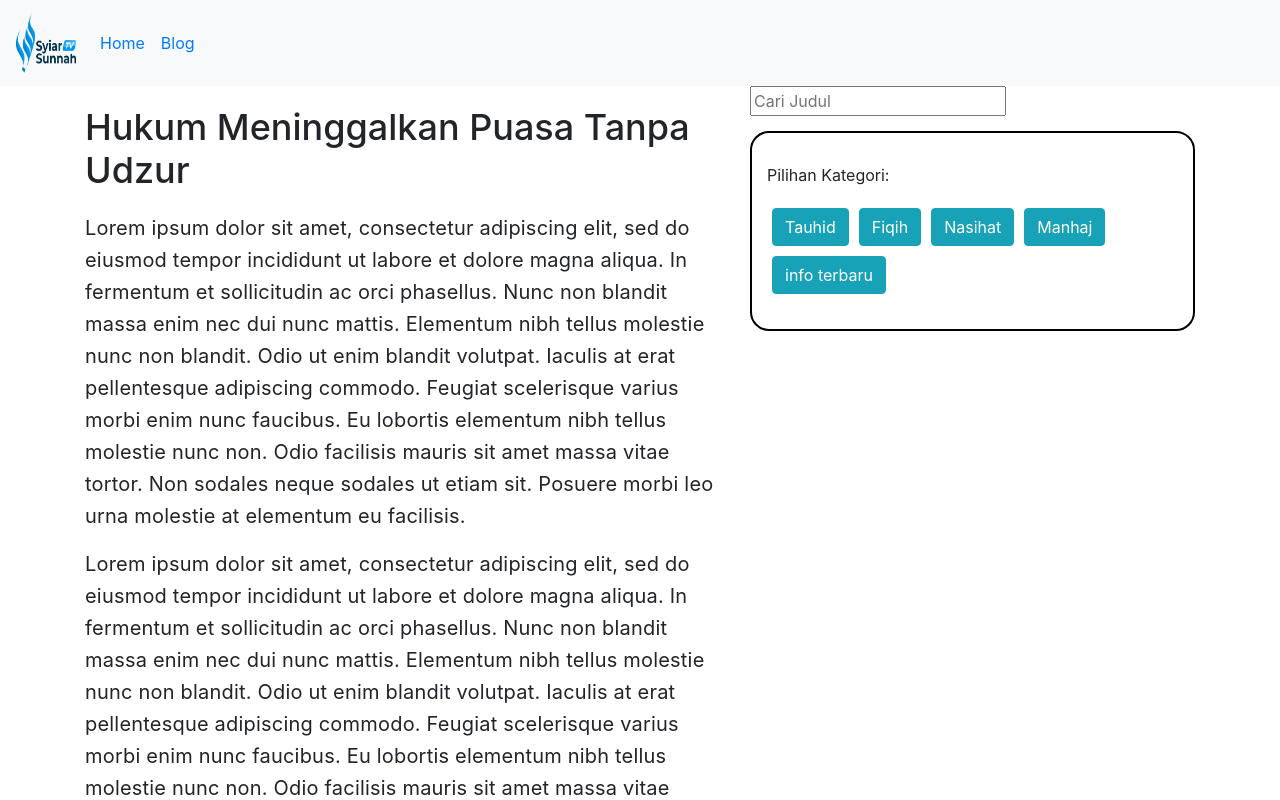
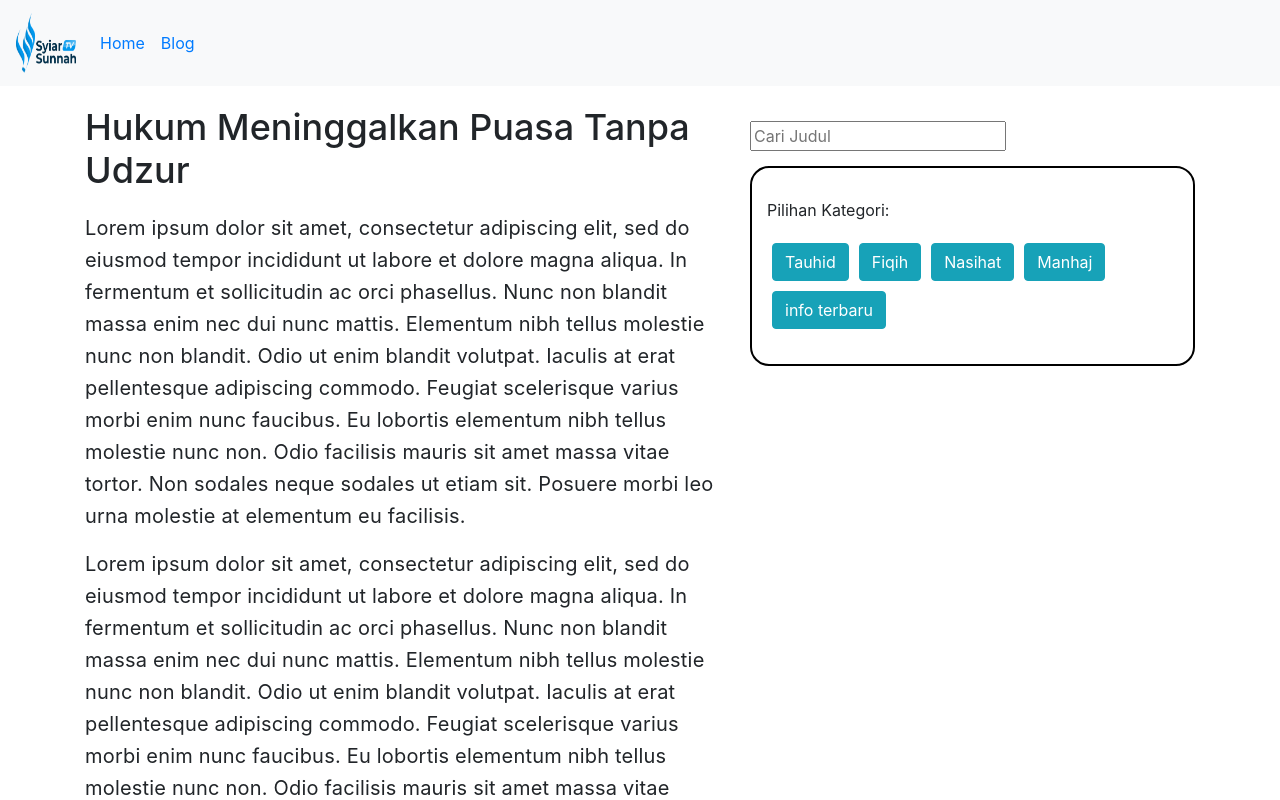
Before and after one commit to Fikriihsan03/syiarsunnah-front, a React (Create React App) app: page /blog in a window 1280 px wide. Shown: the top 800 px of the page. Built offline with nearby package versions, Linux system fonts and the light colour scheme.

Commit message:
add router

```diff
--- a/src/app/Router/Blog.js
+++ b/src/app/Router/Blog.js
@@ -101,7 +101,7 @@
               molestie at elementum eu facilisis.
             </p>
           </div>
-          <div className="col-sm-5">
+          <div className="col-sm-5" style={{ marginTop: "35px" }}>
             <SearchBar />
             <SelectCategory />
           </div>
```
